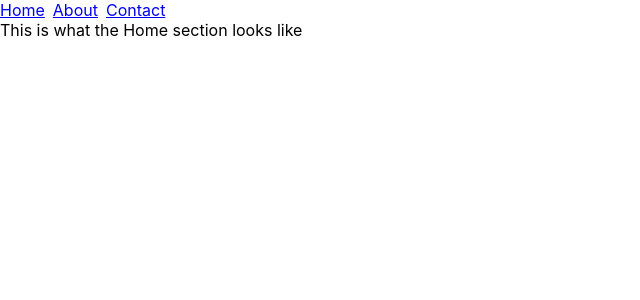
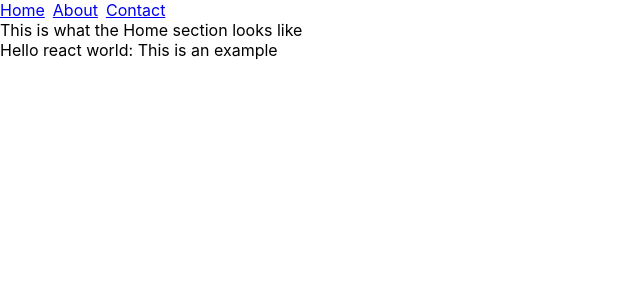
Before and after one commit to buggi22/example-page, a React (Create React App) app: page / in a window 1280 px wide. Shown: the top 300 px of the page, without its empty margins (0-640 px from the left). Built offline with nearby package versions, Linux system fonts and the light colour scheme.

Commit message:
Example using custom environment variables

```diff
--- a/public/index.html
+++ b/public/index.html
@@ -39,5 +39,8 @@
       To begin the development, run `npm start` or `yarn start`.
       To create a production bundle, use `npm run build` or `yarn build`.
     -->
+    <script>
+      window.example_env_var = "%REACT_APP_EXAMPLE_ENV_VAR%";
+    </script>
   </body>
 </html>
--- a/src/App.js
+++ b/src/App.js
@@ -26,6 +26,7 @@ function App() {
           <Contact />
         </Route>
       </Switch>
+      <div>Hello react world: {process.env.REACT_APP_EXAMPLE_ENV_VAR}</div>
     </div>
   );
 }
```
Also changed, not shown: 1 other file (tests, documents, lock files or other folders).
